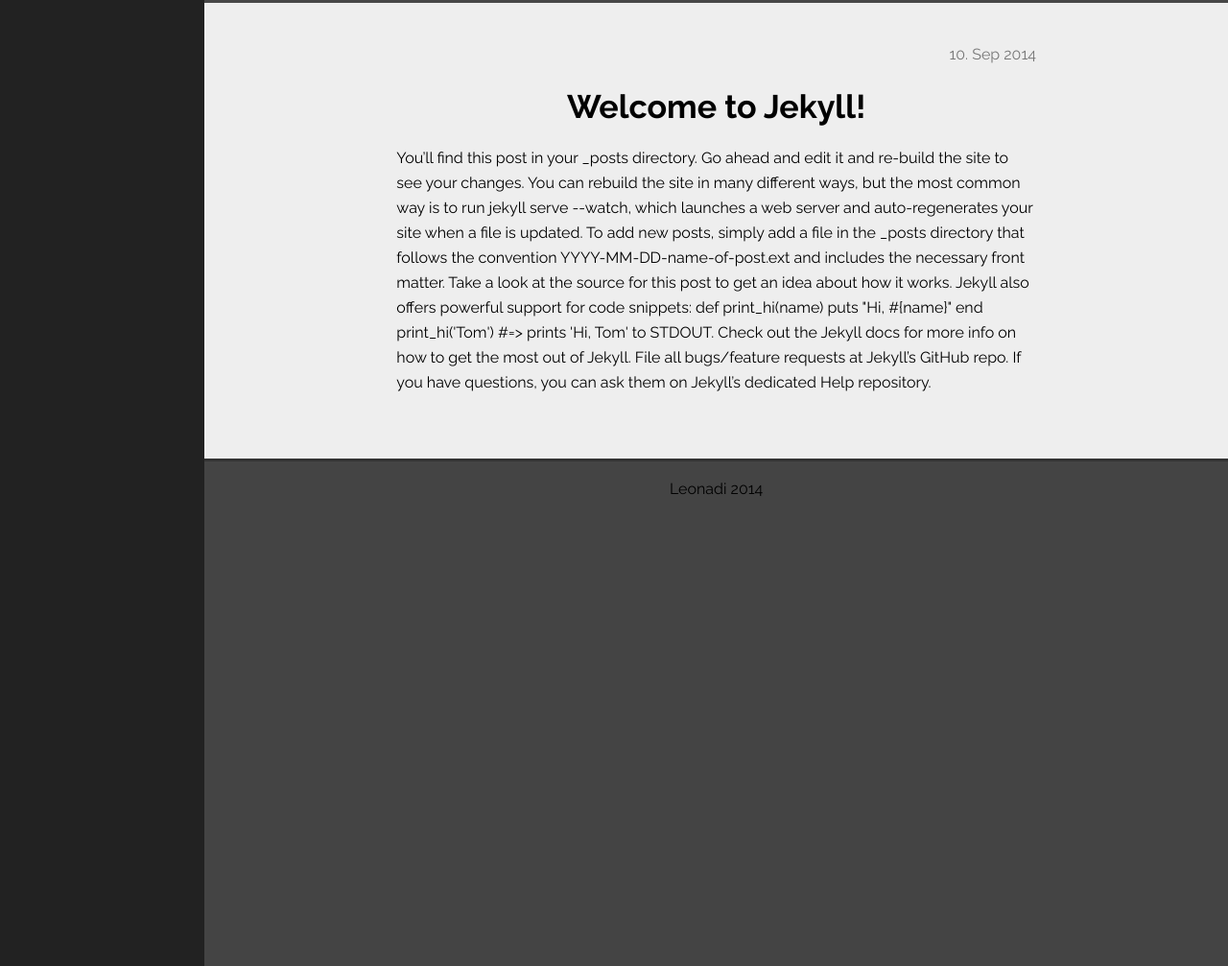
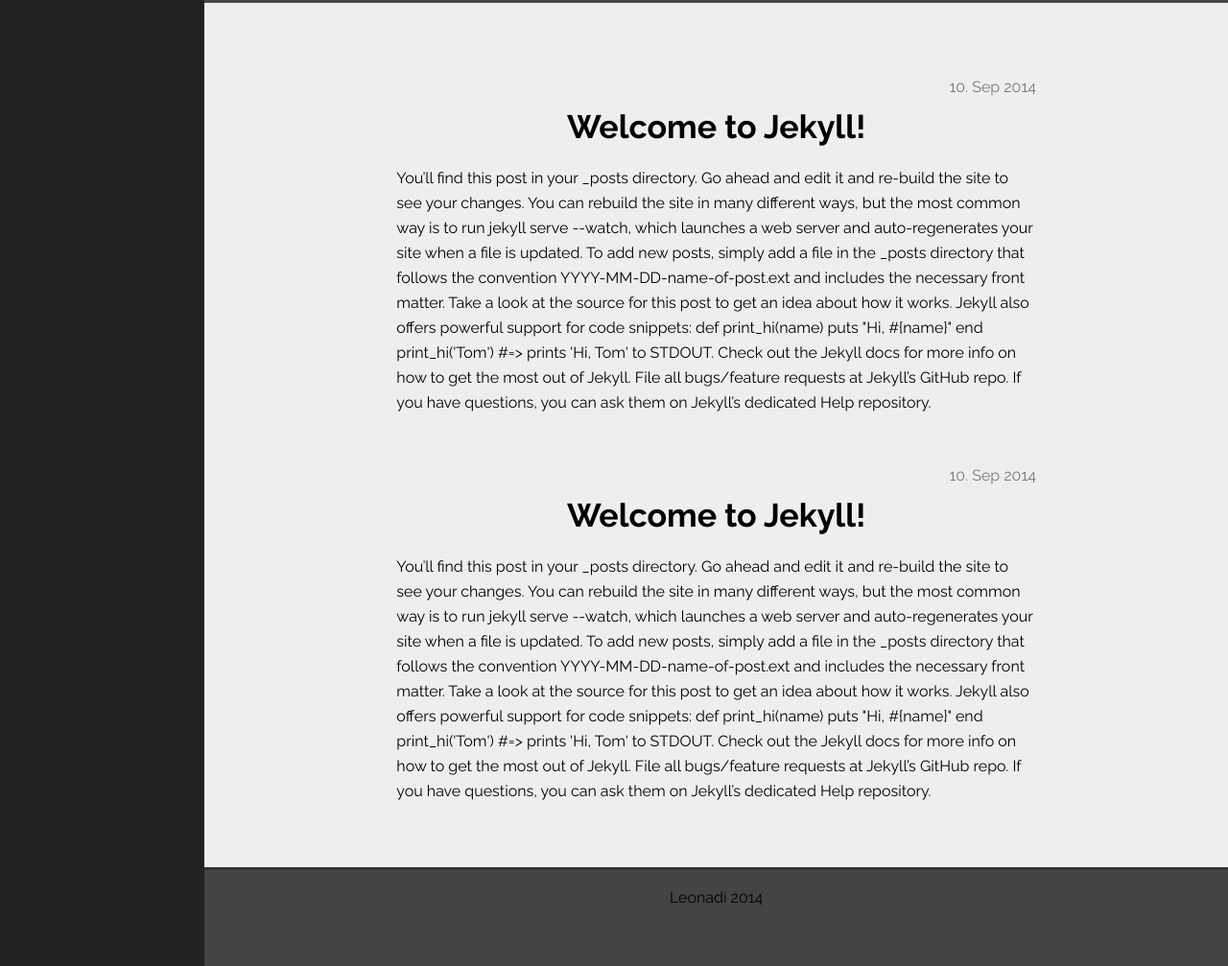
Before and after one commit to LeonAdi/leonadi.github.io, a Jekyll site: the page built from index.html, in a window 1280 px wide and 1391 px high. Shown: the part 384-1391 px from the top of the window at 96% size. Built offline with Jekyll 4.4.1, drawn with Linux system fonts in a browser that asks for light colours.

Commit message:
Banner, Margin

```diff
--- /dev/null
+++ b/_posts/2014-09-10-welcome-to-jekyll2.markdown
@@ -0,0 +1,26 @@
+---
+layout: post
+title:  "Welcome to Jekyll!"
+date:   2014-09-10 23:37:06
+categories: jekyll update
+thumb: http://i.ytimg.com/vi/iWowJBRMtpc/maxresdefault.jpg
+---
+You’ll find this post in your `_posts` directory. Go ahead and edit it and re-build the site to see your changes. You can rebuild the site in many different ways, but the most common way is to run `jekyll serve --watch`, which launches a web server and auto-regenerates your site when a file is updated.
+
+To add new posts, simply add a file in the `_posts` directory that follows the convention `YYYY-MM-DD-name-of-post.ext` and includes the necessary front matter. Take a look at the source for this post to get an idea about how it works.
+
+Jekyll also offers powerful support for code snippets:
+
+{% highlight ruby %}
+def print_hi(name)
+  puts "Hi, #{name}"
+end
+print_hi('Tom')
+#=> prints 'Hi, Tom' to STDOUT.
+{% endhighlight %}
+
+Check out the [Jekyll docs][jekyll] for more info on how to get the most out of Jekyll. File all bugs/feature requests at [Jekyll’s GitHub repo][jekyll-gh]. If you have questions, you can ask them on [Jekyll’s dedicated Help repository][jekyll-help].
+
+[jekyll]:      http://jekyllrb.com
+[jekyll-gh]:   https://github.com/jekyll/jekyll
+[jekyll-help]: https://github.com/jekyll/jekyll-help
--- a/css/main.scss
+++ b/css/main.scss
@@ -66,7 +66,7 @@
   width: span(12 - $sidebar-width);
   height: 384px;
   background-size: cover;
-  background-position: center top;
+  background-position: center center;
 }
 
 .top-bar {
@@ -96,6 +96,7 @@
 .article-title {
   font-size: 34px;
   text-align: center;
+  margin-top: 15px;
 }
 
 .article-title a {
@@ -123,6 +124,8 @@
 .post-meta {
   color: #777;
   text-align: right;
+  margin-top: 50px;
+  margin-bottom: 0;
 }
 
 .sidebar-nav li {
--- a/index.html
+++ b/index.html
@@ -1,6 +1,6 @@
 ---
 layout: default
-thumb: http://lorempixel.com/1920/512/cats
+thumb: /assets/img/banner.png
 ---
 
 {% for post in site.posts %}
```
Also changed, not shown: 2 other files.
